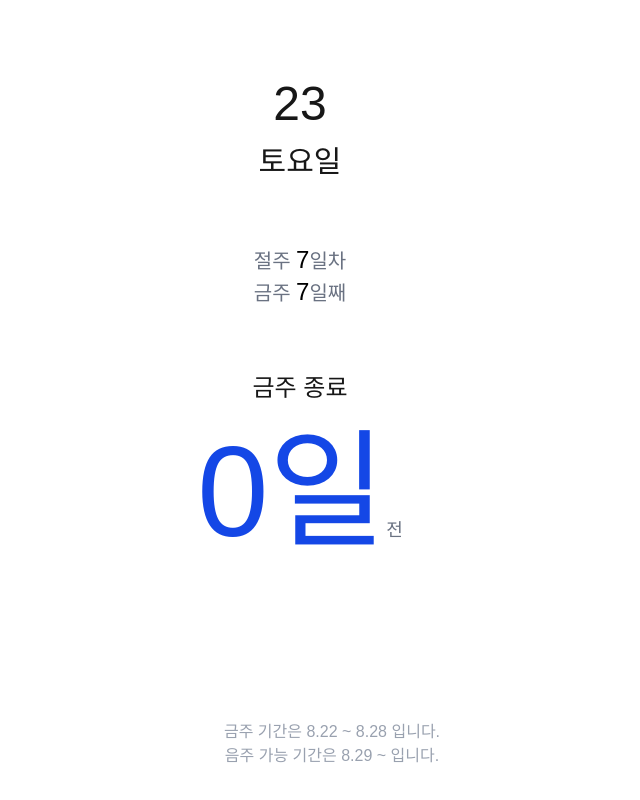
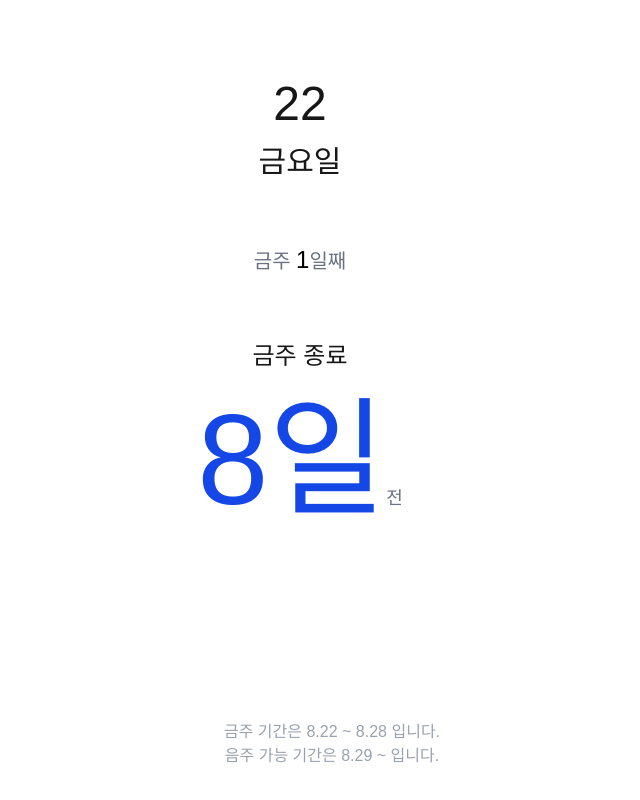
Before and after one commit to geugyeonglabs/any-drinks, a Next.js app: page / in a window 1280 px wide. Shown: the top 800 px of the page, without its empty margins (340-980 px from the left). Built offline with nearby package versions, Linux system fonts and the light colour scheme; a web font is replaced by a local one.

Commit message:
feat: 기간별 금주 저장시 홈 페이지 계산 및 렌더링

```diff
--- a/src/app/(setting)/layout.tsx
+++ b/src/app/(setting)/layout.tsx
@@ -1,9 +1,9 @@
 "use client";
 
 import {
-  useState,
   createContext,
   useContext,
+  useState,
   ReactNode,
   ChangeEvent,
   Dispatch,
@@ -35,10 +35,10 @@ export const SettingContext = createContext<Setting | null>(null);
 export default function SettingLayout({ children }: { children: ReactNode }) {
   const router = useRouter();
 
-  const [startDate, setStartDate] = useState<Dayjs | null>(dayjs(new Date()));
+  const global = useContext(GlobalContext);
+
+  const [startDate, setStartDate] = useState<Dayjs | null>(dayjs());
   const [period, setPeriod] = useState<string>("7");
-
-  const global = useContext(GlobalContext);
 
   const handleTab = (e: ChangeEvent<HTMLSelectElement>) => {
     if (e.target.value === "기간별 금주") {
--- a/src/app/GlobalProvider.tsx
+++ b/src/app/GlobalProvider.tsx
@@ -1,8 +1,8 @@
 "use client";
 
 import {
+  createContext,
   useState,
-  createContext,
   ReactNode,
   Dispatch,
   SetStateAction,
@@ -19,9 +19,7 @@ type Global = {
 export const GlobalContext = createContext<Global | null>(null);
 
 export function GlobalProvider({ children }: { children: ReactNode }) {
-  const [globalStartDate, setGlobalStartDate] = useState<Dayjs | null>(
-    dayjs(new Date())
-  );
+  const [globalStartDate, setGlobalStartDate] = useState<Dayjs | null>(dayjs());
   const [globalPeriod, setGlobalPeriod] = useState<string>("7");
 
   return (
--- a/src/app/page.tsx
+++ b/src/app/page.tsx
@@ -2,10 +2,13 @@
 
 import { useContext } from "react";
 import Link from "next/link";
+import dayjs from "dayjs";
 import SettingsIcon from "@mui/icons-material/Settings";
 import { GlobalContext } from "@/app/GlobalProvider";
 
 export default function Home() {
+  const today = dayjs();
+
   const global = useContext(GlobalContext);
 
   return (
@@ -17,21 +20,33 @@ export default function Home() {
       </header>
       <main className="flex flex-col justify-center items-center gap-16">
         <section className="flex flex-col items-center gap-4">
-          <div className="text-5xl font-medium">23</div>
-          <div className="text-3xl">토요일</div>
+          <div className="text-5xl font-medium">{today.date()}</div>
+          <div className="text-3xl">
+            {today.day() === 0 && "일요일"}
+            {today.day() === 1 && "월요일"}
+            {today.day() === 2 && "화요일"}
+            {today.day() === 3 && "수요일"}
+            {today.day() === 4 && "목요일"}
+            {today.day() === 5 && "금요일"}
+            {today.day() === 6 && "토요일"}
+          </div>
         </section>
-        <section className="flex flex-col items-center text-xl text-gray-500">
-          <div>
-            절주 <span className="text-2xl font-medium text-black">7</span>일차
-          </div>
-          <div>
-            금주 <span className="text-2xl font-medium text-black">7</span>일째
-          </div>
+        <section className="text-xl text-gray-500">
+          금주&nbsp;
+          <span className="text-2xl font-medium text-black">
+            {today.diff(global?.globalStartDate, "day") + 1}
+          </span>
+          일째
         </section>
         <section className="flex flex-col items-center gap-6">
           <div className="text-2xl">금주 종료</div>
           <div>
-            <span className="text-9xl text-blue-700">0일</span>
+            <span className="text-9xl text-blue-700">
+              {global?.globalStartDate
+                ?.add(Number(global?.globalPeriod) + 1, "day")
+                .diff(today, "day")}
+              일
+            </span>
             <span className="text-lg text-gray-500">전</span>
           </div>
         </section>
```
